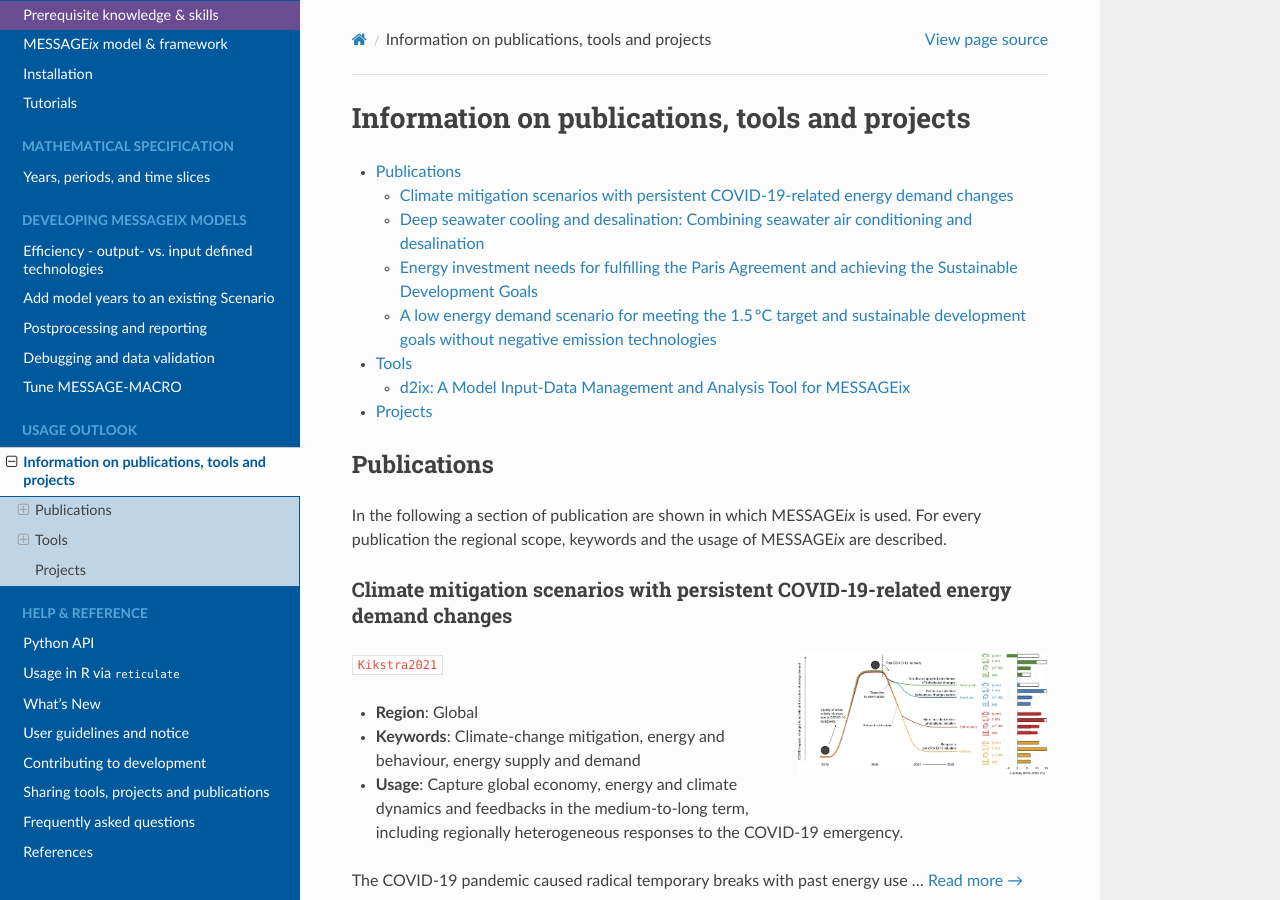
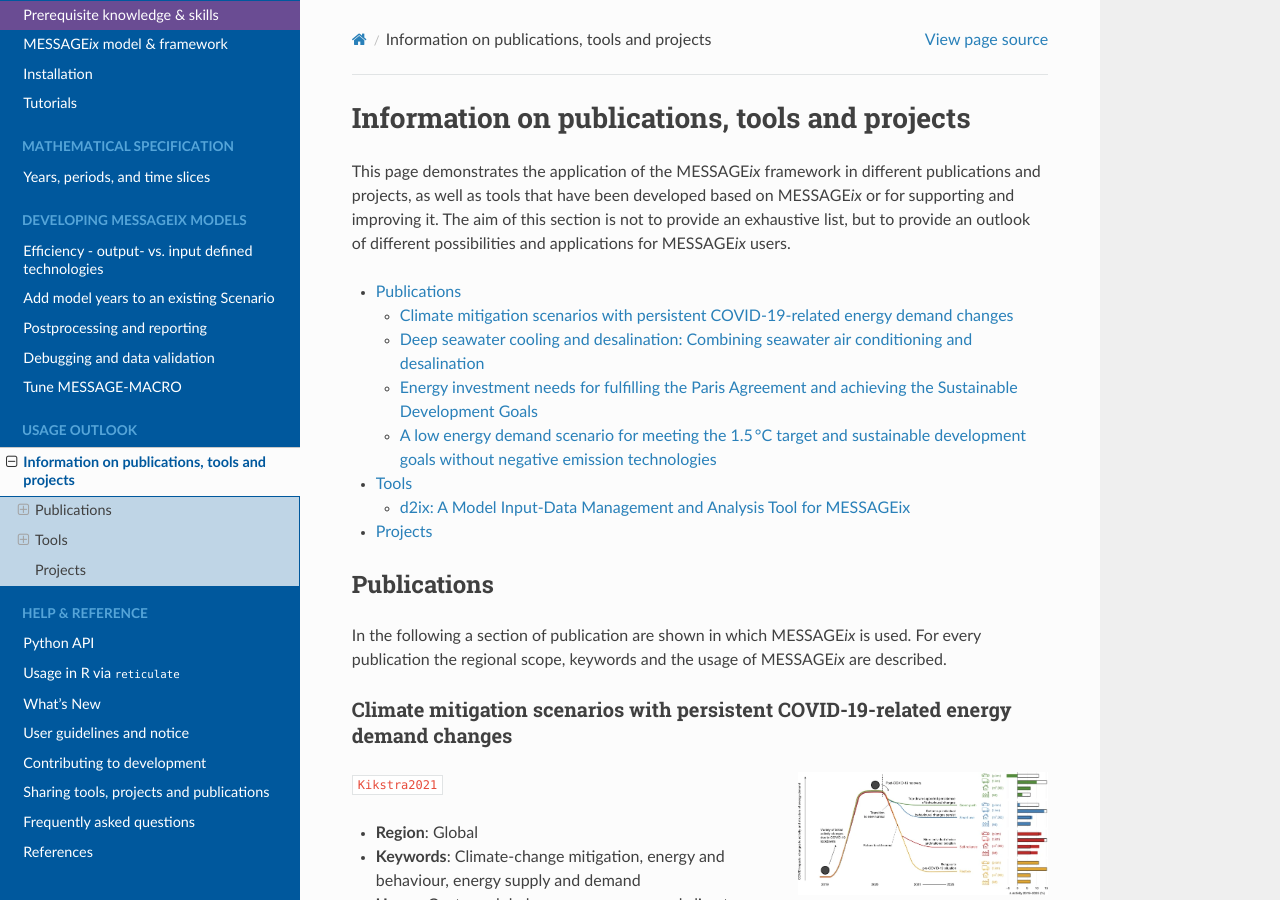
Before and after one commit to iiasa/message_ix, a Sphinx documentation site: the page built from doc/usage.rst, in a window 1280 px wide and 900 px high. Built offline with Sphinx 7.4.7 and the Read the Docs theme 2.0.0, drawn with Linux system fonts in a browser that asks for light colours; pages that are not in the unit, such as notebooks, are missing from menus; cross-references to code outside the pages are shown as plain code; some of the changed text lies outside the part shown.

Commit message:
Add desription of page

```diff
--- a/doc/usage.rst
+++ b/doc/usage.rst
@@ -1,5 +1,8 @@
 Information on publications, tools and projects
 ===============================================
+
+This page demonstrates the application of the |MESSAGEix| framework in different publications and projects, as well as tools that have been developed based on |MESSAGEix| or for supporting and improving it.
+The aim of this section is not to provide an exhaustive list, but to provide an outlook of different possibilities and applications for |MESSAGEix| users.
 
 .. contents::
    :local:
```
Also changed, not shown: other parts of doc/usage.rst (+1 -1 lines).
